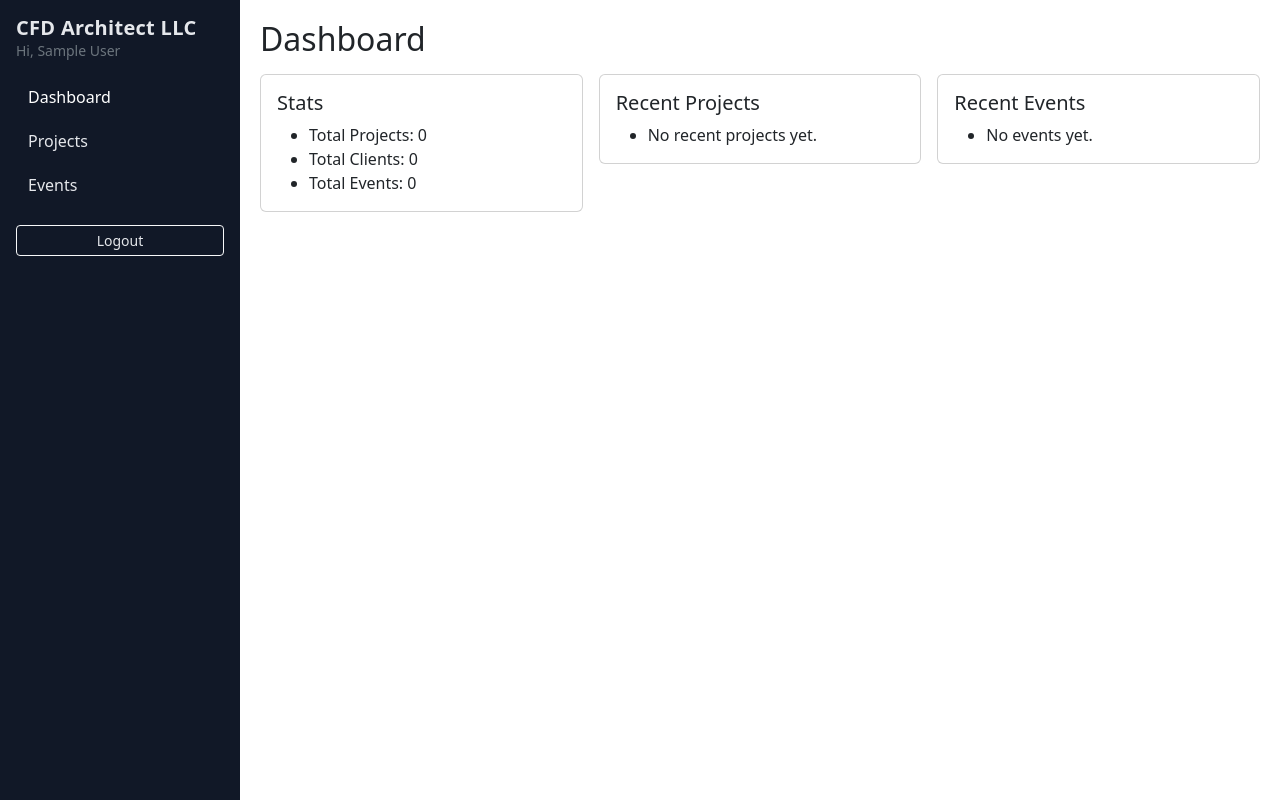
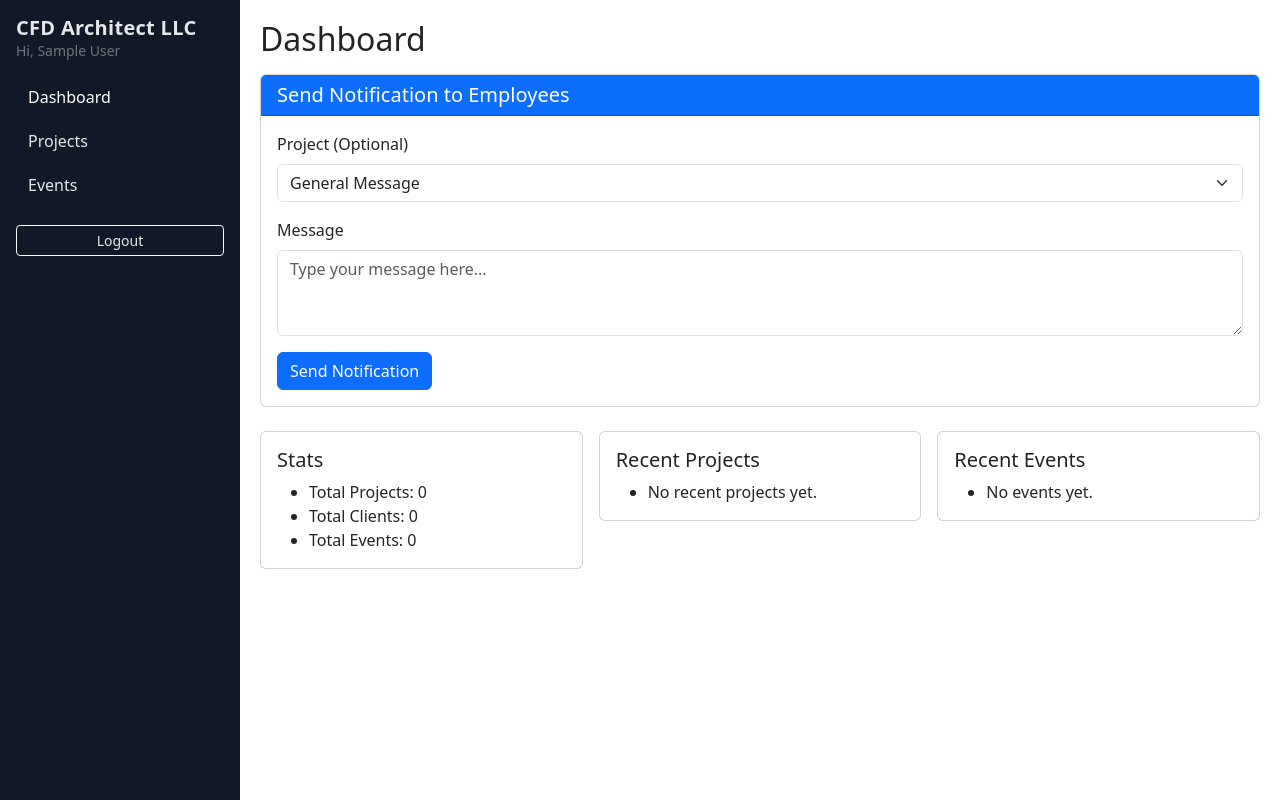
Before and after one commit to dothez3/Event-Calendar, a Flask app: page /dashboard in a window 1280 px wide. Run offline with Flask 3, Linux system fonts and the light colour scheme; the visitor is signed in with stand-in values (Sample User, id 1); data that the repository does not hold is empty; some libraries are stand-ins or nearby versions.

Commit message:
notify employee and notification panel

```diff
--- a/app.py
+++ b/app.py
@@ -128,6 +128,18 @@ class Activity(db.Model):
 
     user = db.relationship('User', backref='activities')
     project = db.relationship('Project', backref='activities')
+
+#  changes: New Notification model for client-to-employee communication
+class Notification(db.Model):
+    id = db.Column(db.Integer, primary_key=True)
+    sender_id = db.Column(db.Integer, db.ForeignKey('user.id'), nullable=False)
+    project_id = db.Column(db.Integer, db.ForeignKey('project.id'), nullable=True)
+    message = db.Column(db.Text, nullable=False)
+    created_at = db.Column(db.DateTime, default=datetime.utcnow, nullable=False)
+    is_read = db.Column(db.Boolean, default=False, nullable=False)
+
+    sender = db.relationship('User', backref='sent_notifications')
+    project = db.relationship('Project', backref='notifications')
 
 #CLI to init DB
 @app.cli.command("init-db")
@@ -920,5 +932,75 @@ def unassign_client_from_project(project_id, user_id):
     flash(f"{user_name} removed from {project_name}.", "info")
     return redirect(url_for("projects"))
 
+#  changes: Notification Routes for client-to-employee communication
+@app.route("/notifications")
+@login_required
+@employee_required  #  changes: Only employees can view notifications
+def notifications():
+    """View all notifications from clients (employee only)"""
+    #  changes: Get all notifications, ordered by newest first
+    all_notifications = Notification.query.order_by(Notification.created_at.desc()).all()
+
+    #  changes: Count unread notifications
+    unread_count = Notification.query.filter_by(is_read=False).count()
+
+    return render_template("notifications.html",
+                         notifications=all_notifications,
+                         unread_count=unread_count)
+
+@app.route("/notifications/create", methods=["POST"])
+@login_required  #  changes: Both clients and employees can create notifications
+def notifications_create():
+    """Create a new notification (clients send to employees)"""
+    message = request.form.get("message", "").strip()
+    project_id = request.form.get("project_id")
+
+    if not message:
+        flash("Message cannot be empty.", "warning")
+        return redirect(request.referrer or url_for("dashboard"))
+
+    #  changes: Create notification
+    notification = Notification(
+        sender_id=current_user.id,
+        project_id=int(project_id) if project_id else None,
+        message=message
+    )
+    db.session.add(notification)
+    db.session.commit()
+
+    flash("Notification sent successfully!", "success")
+    return redirect(request.referrer or url_for("dashboard"))
+
+@app.route("/notifications/<int:notification_id>/mark-read", methods=["POST"])
+@login_required
+@employee_required  #  changes: Only employees can mark as read
+def notification_mark_read(notification_id):
+    """Mark a notification as read"""
+    notification = Notification.query.get_or_404(notification_id)
+    notification.is_read = True
+    db.session.commit()
+    return redirect(url_for("notifications"))
+
+@app.route("/notifications/<int:notification_id>/delete", methods=["POST"])
+@login_required
+@employee_required  #  changes: Only employees can delete notifications
+def notification_delete(notification_id):
+    """Delete a notification"""
+    notification = Notification.query.get_or_404(notification_id)
+    db.session.delete(notification)
+    db.session.commit()
+    flash("Notification deleted.", "info")
+    return redirect(url_for("notifications"))
+
+@app.route("/notifications/mark-all-read", methods=["POST"])
+@login_required
+@employee_required  #  changes: Only employees can mark all as read
+def notifications_mark_all_read():
+    """Mark all notifications as read"""
+    Notification.query.update({Notification.is_read: True})
+    db.session.commit()
+    flash("All notifications marked as read.", "success")
+    return redirect(url_for("notifications"))
+
 if __name__ == "__main__":
     app.run(debug=True)
--- a/templates/base.html
+++ b/templates/base.html
@@ -49,6 +49,11 @@
       <a class="nav-link {% if request.endpoint=='events' %}active{% endif %}" href="{{ url_for('events') }}">Events</a>
       <!--  changes: Show employee-only menu items -->
       {% if current_user.role == 'employee' %}
+        <!-- changes: Notifications link for employees -->
+        <a class="nav-link {% if request.endpoint=='notifications' %}active{% endif %}" href="{{ url_for('notifications') }}">Notifications</a>
+      {% endif %}
+      <!--  changes: Show employee-only menu items -->
+      {% if current_user.role == 'employee' %}
         <a class="nav-link {% if request.endpoint=='clients' %}active{% endif %}" href="{{ url_for('clients') }}">Clients</a>
         <a class="nav-link {% if request.endpoint=='buildings' %}active{% endif %}" href="{{ url_for('buildings') }}">Buildings</a>
         <a class="nav-link {% if request.endpoint=='admin_users' %}active{% endif %}" href="{{ url_for('admin_users') }}">User Management</a>
--- a/templates/client_login.html
+++ b/templates/client_login.html
@@ -1,3 +1,4 @@
+<!--  changes: New client login page with separate authentication -->
 {% extends "base.html" %}
 
 {% block content %}
@@ -6,6 +7,7 @@
 
   <div class="border rounded p-4 shadow" style="width: 320px; background-color: #f8f9fa;">
 
+    <!--  changes: Client-specific login form -->
     <h3 class="text-center mb-4">Client Login</h3>
 
     <form method="post">
@@ -30,12 +32,14 @@
 
     </form>
 
+    <!--  changes: Link to client registration -->
     <div class="d-grid mb-2">
 
       <a href="{{ url_for('register', type='client') }}" class="btn btn-outline-secondary">Create an account</a>
 
     </div>
 
+    <!--  changes: Link to switch to employee login -->
     <div class="text-center mt-3">
 
       <a href="{{ url_for('index') }}">Employee Login</a>
--- a/templates/dashboard.html
+++ b/templates/dashboard.html
@@ -1,6 +1,34 @@
 {% extends "base.html" %}
 {% block content %}
 <h2 class="mb-3">Dashboard</h2>
+
+<!--  changes: Notification form for clients to send messages to employees -->
+{% if current_user.role == 'client' %}
+<div class="card mb-4">
+  <div class="card-header bg-primary text-white">
+    <h5 class="mb-0">Send Notification to Employees</h5>
+  </div>
+  <div class="card-body">
+    <form method="post" action="{{ url_for('notifications_create') }}">
+      <div class="mb-3">
+        <label class="form-label">Project (Optional)</label>
+        <select name="project_id" class="form-select">
+          <option value="">General Message</option>
+          {% for p in recent_projects %}
+            <option value="{{ p.id }}">{{ p.name }}</option>
+          {% endfor %}
+        </select>
+      </div>
+      <div class="mb-3">
+        <label class="form-label">Message</label>
+        <textarea name="message" class="form-control" rows="3" placeholder="Type your message here..." required></textarea>
+      </div>
+      <button type="submit" class="btn btn-primary">Send Notification</button>
+    </form>
+  </div>
+</div>
+{% endif %}
+
 <div class="row g-3">
   <div class="col-md-4">
     <div class="card"><div class="card-body">
```
Also changed, not shown: templates/notifications.html (added, +77 -0 lines).
